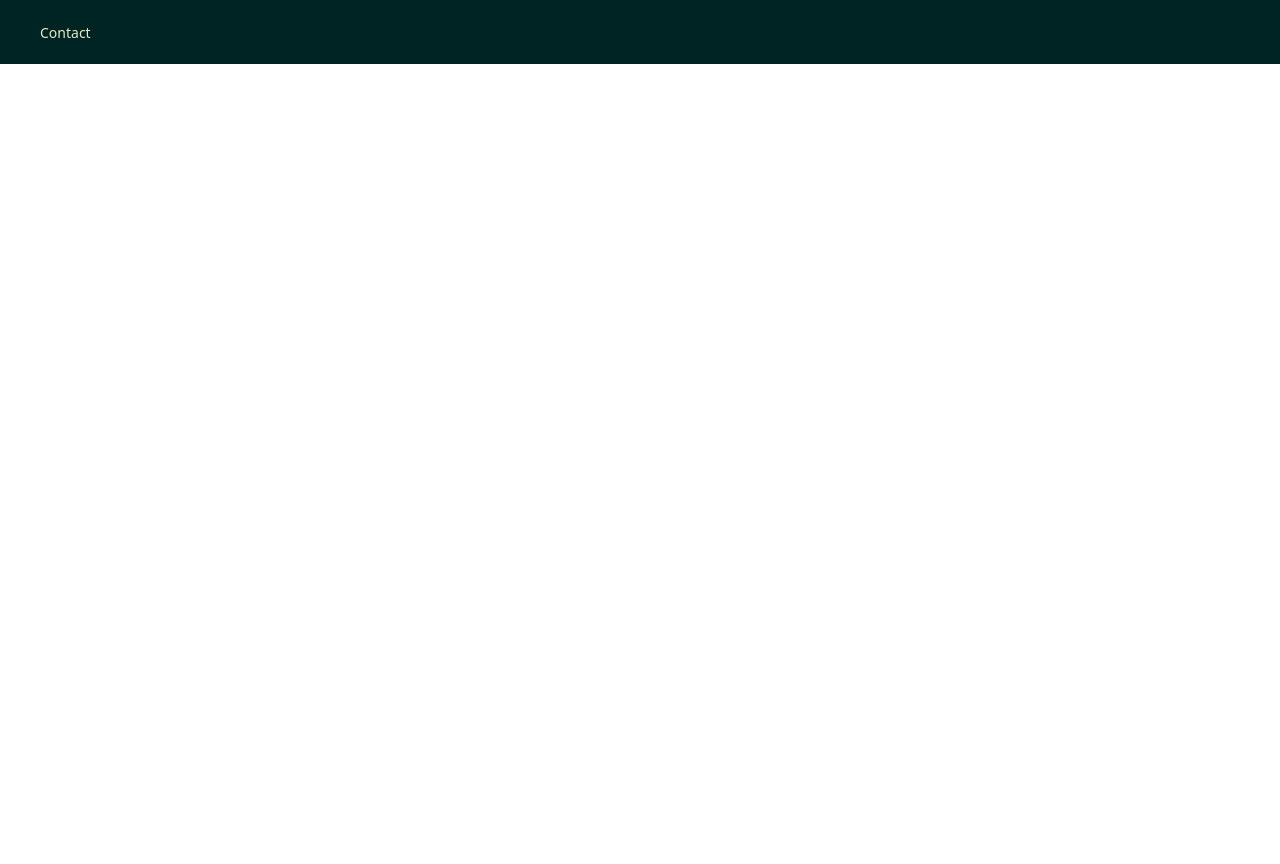
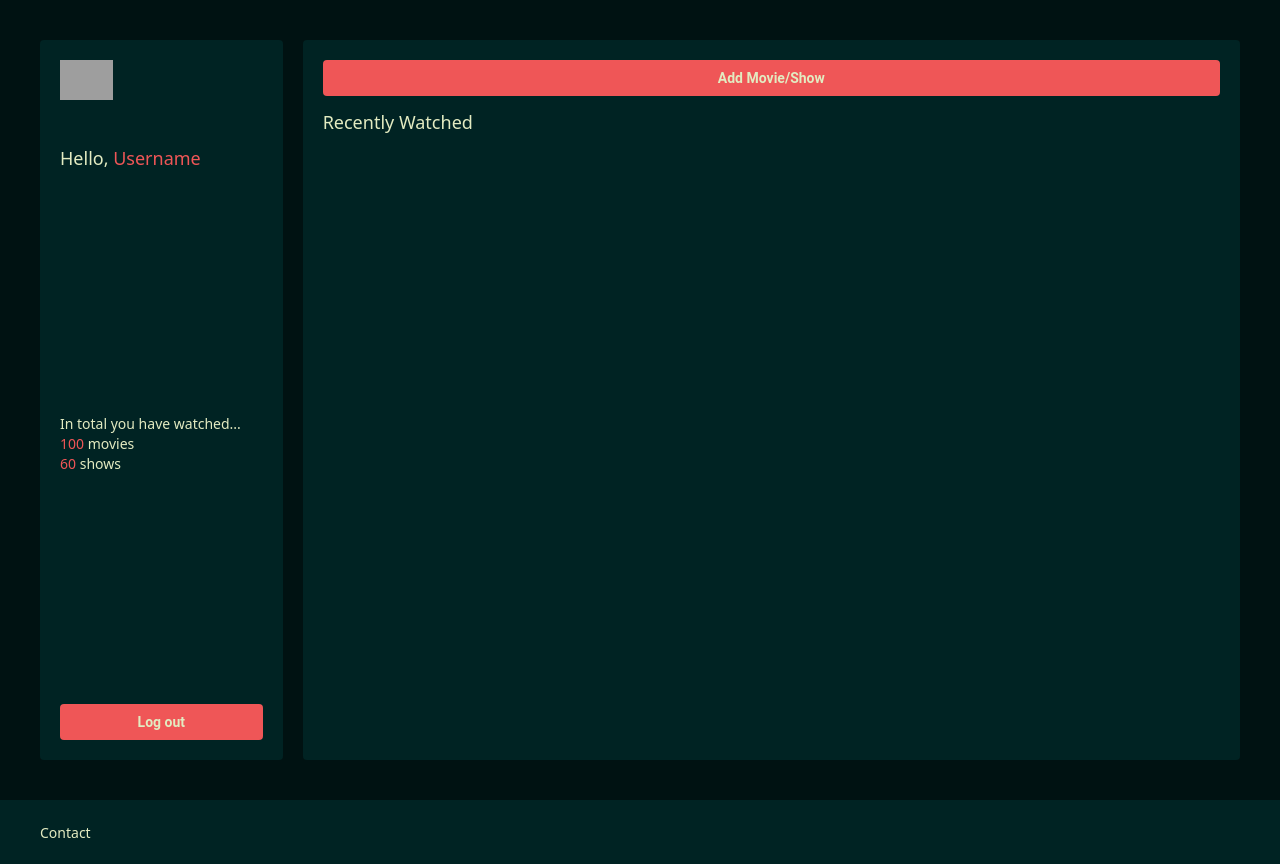
Before and after one commit to JoT8ng/movies-wrapped, a React (Vite) app in the folder frontend/: page /dashboard in a window 1280 px wide. Before the commit this address had no page. Before the commit the page ends 800 px from the top, so only its background shows below. Built offline with nearby package versions, Linux system fonts and the light colour scheme; grey boxes are pictures that could not be loaded.

Commit message:
add dashboard

```diff
--- a/frontend/src/App.tsx
+++ b/frontend/src/App.tsx
@@ -4,6 +4,7 @@ import Login from './pages/login'
 import Footer from './components/footer'
 import Contact from './pages/contact'
 import Signup from './pages/signup'
+import Dashboard from './pages/dashboard'
 
 function App() {
 
@@ -13,6 +14,7 @@ function App() {
         <Route path='/' element={<Home />} />
         <Route path='/login' element={<Login />} />
         <Route path='/signup' element={<Signup />} />
+        <Route path='/dashboard' element={<Dashboard />} />
         <Route path='/contact' element={<Contact />} />
       </Routes>
       <Footer />
--- /dev/null
+++ b/frontend/src/pages/dashboard.tsx
@@ -0,0 +1,44 @@
+import logo from '../assets/MoviesWrapped_Logo-Solid.png'
+
+const Dashboard = () => {
+    return (
+        <div className="flex bg-dark-green p-10 gap-5 min-h-screen">
+            <div className="flex flex-col p-5 justify-between rounded bg-base-green w-80">
+                <div className='flex flex-col gap-8'>
+                    <a href='/'>
+                        <img src={logo} alt='movies wrapped logo' className='object-contain max-h-10 max-w-15 transition duration-300 hover:filter hover:drop-shadow-lg' />
+                    </a>
+                    <h1 className="font-sans lg:text-lg py-3 md:text-sm sm:text-xs text-light-green">
+                        Hello, <span className="text-pink">Username</span>
+                    </h1>
+                </div>
+                <div>
+                    <p className="font-sans text-sm text-light-green">
+                        In total you have watched...
+                    </p>
+                    <p className="font-sans text-sm text-light-green">
+                        <span className='text-pink'>100</span> movies
+                    </p>
+                    <p className="font-sans text-sm text-light-green">
+                        <span className='text-pink'>60</span> shows
+                    </p>
+                </div>
+                <button type="submit" className="bg-pink hover:bg-base-green hover:border hover:border-pink w-full py-2 rounded font-roboto-bold font-bold lg:text-md text-light-green md:text-sm sm:text-xs">
+                    Log out
+                </button>
+            </div>
+            <div className='flex flex-col p-5 rounded bg-base-green w-screen'>
+                <div>
+                    <button type="submit" className="bg-pink hover:bg-base-green hover:border hover:border-pink w-full py-2 rounded font-roboto-bold font-bold lg:text-md text-light-green md:text-sm sm:text-xs">
+                        Add Movie/Show
+                    </button>
+                    <div className='flex gap-8'>
+                        <h1 className='font-sans lg:text-lg py-3 md:text-sm sm:text-xs text-light-green'>Recently Watched</h1>
+                    </div>
+                </div>
+            </div>
+        </div>
+    )
+}
+
+export default Dashboard
```
